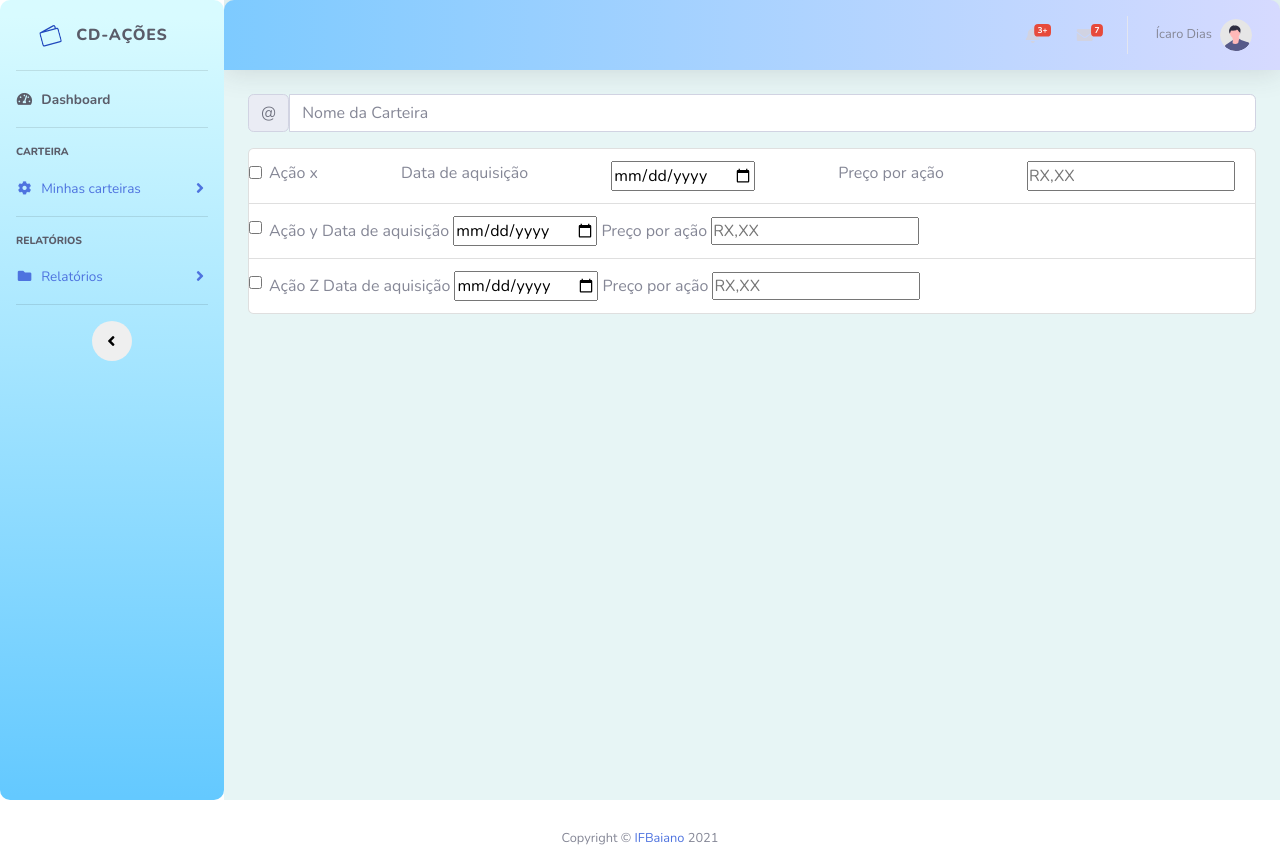
After one commit to Web-2-Carteira-de-Acoes/carteira_digital_de_acoes, a Django app: template templates/acoes/criar_carteira.html in a window 1280 px wide. The commit adds this page. Shown: the top 846 px of the page. Run offline with Django 3.2, Linux system fonts and the light colour scheme; the template is opened without the code that fills it, so the values that code supplies are empty; some libraries are stand-ins or nearby versions.

Commit message:
Criação primária de: Botão para ir à tela inicial; Botão para criar a primeira carteira; Tela para criar carteira; Adição de rotas para as telas.

```diff
--- a/static/css/styles_layout.css
+++ b/static/css/styles_layout.css
@@ -13,6 +13,15 @@
     border-radius: 10px;
 }
 
+.list-group-item-criar-carteira{
+    display: flex;
+    justify-content: space-between;
+}
+
 #wrapper #content-wrapper {
     background-color: #E7F5F5;
 }
+
+#linktelalimpa{
+    margin: 5px;
+}
--- /dev/null
+++ b/templates/acoes/criar_carteira.html
@@ -0,0 +1,57 @@
+
+{% extends 'layout/layout.html' %}
+{%load static %}
+{% block title %}Criar Carteira{% endblock %}
+{% block css %}
+<link href={% static "css/styles_layout.css" %} rel="stylesheet">
+{% endblock %}
+{% block content %}
+<!-- Begin Page Content -->
+<div class="container-fluid">
+
+    <form method="post">
+        <div class="input-group mb-3">
+            <span class="input-group-text" id="basic-addon1">@</span>
+            <input type="text" class="form-control" placeholder="Nome da Carteira" aria-label="Nome_Carteira">
+        </div>
+
+        <ul class="list-group">
+            <li class="list-group-item list-group-item-criar-carteira">
+                <input class="form-check-input me-1" type="checkbox" value="" id="firstCheckbox">
+                <label class="form-check-label" for="firstCheckbox">Ação x</label>
+
+                <label class="form-check-label" for="quantidadeid">Data de aquisição</label>
+                <input class="" type="date" id="" value="dd/mm/aaaa" />
+
+                <label class="form-check-label" for="preco">Preço por ação</label>
+                <input class="" type="text" placeholder="RX,XX" aria-label="R X,XX" />
+            </li>
+            <li class="list-group-item">
+                <input class="form-check-input me-1" type="checkbox" value="" id="firstCheckbox">
+                <label class="form-check-label" for="firstCheckbox">Ação y</label>
+
+                <label class="form-check-label" for="quantidadeid">Data de aquisição</label>
+                <input class="" type="date" id="" value="dd/mm/aaaa" />
+
+                <label class="form-check-label" for="preco">Preço por ação</label>
+                <input class="" type="text" placeholder="RX,XX" aria-label="R X,XX" />
+            </li>
+            <li class="list-group-item">
+                <input class="form-check-input me-1" type="checkbox" value="" id="firstCheckbox">
+                <label class="form-check-label" for="firstCheckbox">Ação Z</label>
+
+                <label class="form-check-label" for="quantidadeid">Data de aquisição</label>
+                <input class="" type="date" id="" value="dd/mm/aaaa" />
+
+                <label class="form-check-label" for="preco">Preço por ação</label>
+                <input class="" type="text" placeholder="RX,XX" aria-label="R X,XX" />
+            </li>
+        </ul>
+    </form>
+
+</div>
+
+    </div>
+</div>
+
+{% endblock %}
--- a/templates/dashboard.html
+++ b/templates/dashboard.html
@@ -9,10 +9,16 @@
 <div class="container-fluid">
 
     <!-- Page Heading -->
+
     <div class="d-sm-flex align-items-center justify-content-between mb-4">
         <h1 class="h3 mb-0 text-gray-800">Dashboard</h1>
         <a href="#" class="d-none d-sm-inline-block btn btn-sm btn-primary shadow-sm"><i
                 class="fas fa-download fa-sm text-white-50"></i> Generate Report</a>
+    </div>
+
+    <div class="d-sm-flex align-items-center justify-content-between mb-4">
+
+        <a class="btn btn-primary" role="button" href="Tela_Inicial">IR PARA TELA INICIAL</a>
     </div>
 
     <!-- Content Row -->
```
